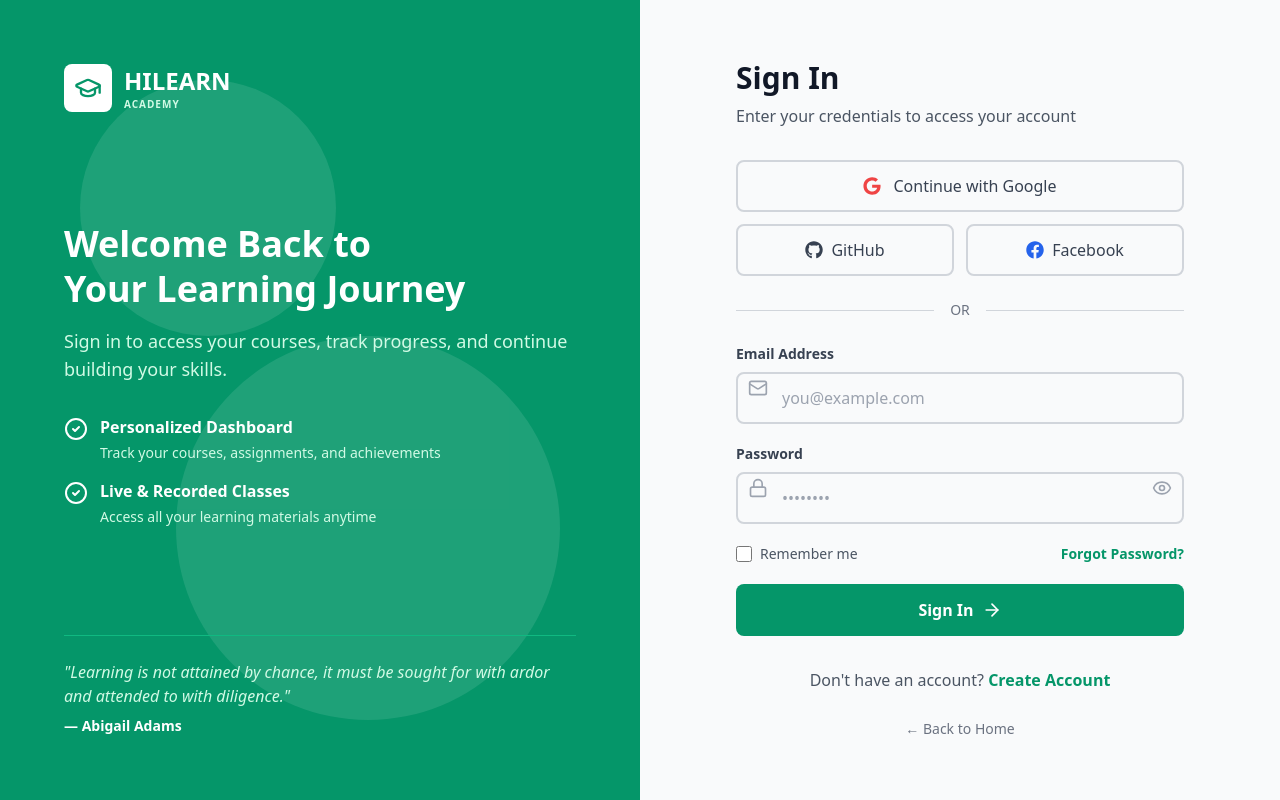
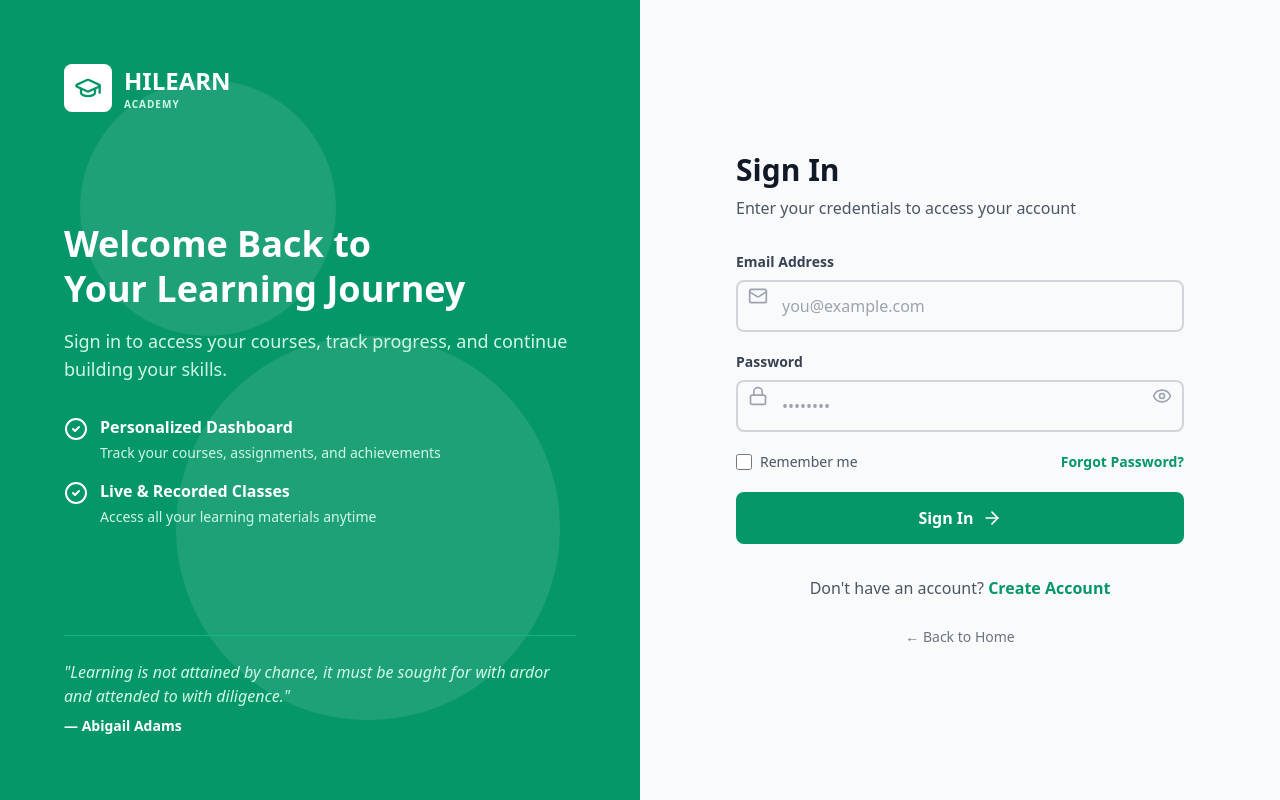
Before and after one commit to hilearntech/hilearn_lms_tool, a React (Vite) app in the folder frontend/: page /login in a window 1280 px wide. Built offline with nearby package versions, Linux system fonts and the light colour scheme; no server answers.

Commit message:
Update LoginPage.jsx

```diff
--- a/frontend/src/pages/auth/LoginPage.jsx
+++ b/frontend/src/pages/auth/LoginPage.jsx
@@ -55,10 +55,6 @@ const Login = () => {
       setIsLoading(false);
     }
   };
-
-  const handleGoogleLogin = () => { window.location.href = "https://hilearnlmstool-production.up.railway.app/api/auth/google"; };
-  const handleGithubLogin = () => { window.location.href = "https://hilearnlmstool-production.up.railway.app/api/auth/github"; };
-  const handleFacebookLogin = () => { window.location.href = "https://hilearnlmstool-production.up.railway.app/api/auth/facebook"; };
 
   return (
     <div className="min-h-screen bg-gray-50 flex">
@@ -125,32 +121,6 @@ const Login = () => {
           <div className="mb-8">
             <h2 className="text-3xl font-bold text-gray-900 mb-2">Sign In</h2>
             <p className="text-gray-600">Enter your credentials to access your account</p>
-          </div>
-
-          {/* Social Login Buttons */}
-          <div className="space-y-3 mb-6">
-            <button
-              onClick={handleGoogleLogin}
-              className="w-full flex items-center justify-center gap-3 border-2 border-gray-300 py-3 rounded-lg hover:border-emerald-600 hover:bg-emerald-50 transition-all font-medium text-gray-700"
-            >
-              <FaGoogle className="text-red-500 text-lg" />
-              Continue with Google
-            </button>
-
-            <div className="grid grid-cols-2 gap-3">
-              <button onClick={handleGithubLogin} className="flex items-center justify-center gap-2 border-2 border-gray-300 py-3 rounded-lg hover:border-emerald-600 hover:bg-emerald-50 transition-all font-medium text-gray-700">
-                <FaGithub className="text-lg" /> GitHub
-              </button>
-              <button onClick={handleFacebookLogin} className="flex items-center justify-center gap-2 border-2 border-gray-300 py-3 rounded-lg hover:border-emerald-600 hover:bg-emerald-50 transition-all font-medium text-gray-700">
-                <FaFacebook className="text-blue-600 text-lg" /> Facebook
-              </button>
-            </div>
-          </div>
-
-          <div className="flex items-center gap-4 my-6">
-            <div className="flex-1 h-px bg-gray-300"></div>
-            <span className="text-sm text-gray-500 font-medium">OR</span>
-            <div className="flex-1 h-px bg-gray-300"></div>
           </div>
 
           {/* Form with your logic */}
```
